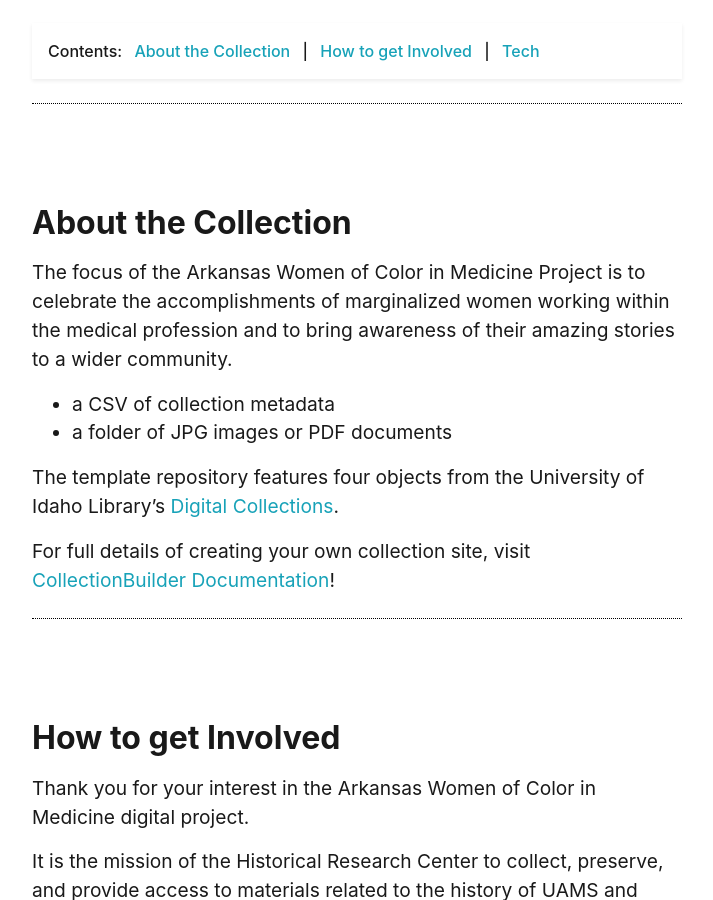
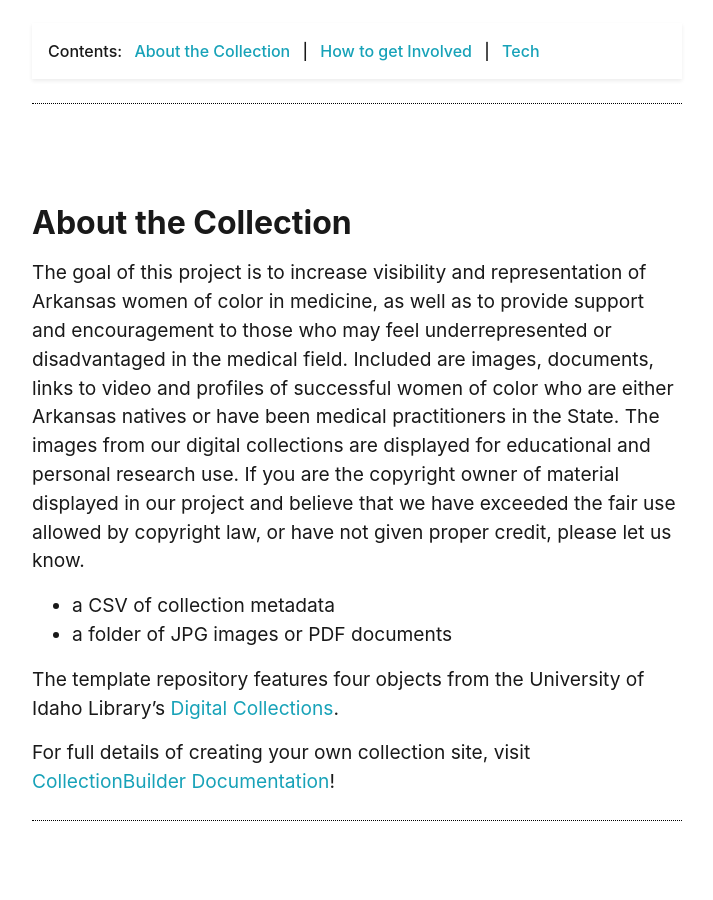
Before and after one commit to Starkad2/Wocim-GH2, a Jekyll site: the page built from pages/about.md, in a window 1280 px wide and 900 px high, scrolled down 387 px. Shown: the whole window, without its empty margins (283-996 px from the left). Built offline with Jekyll 4.4.1, drawn with Linux system fonts in a browser that asks for light colours.

Commit message:
Update about.md

```diff
--- a/pages/about.md
+++ b/pages/about.md
@@ -14,7 +14,9 @@ credits: true
 
 ## About the Collection
 
-The focus of the Arkansas Women of Color in Medicine Project is to celebrate the accomplishments of marginalized women working within the medical profession and to bring awareness of their amazing stories to a wider community.
+The goal of this project is to increase visibility and representation of Arkansas women of color in medicine, as well as to provide support and encouragement to those who may feel underrepresented or disadvantaged in the medical field.  Included are images, documents, links to video and profiles of successful women of color who are either Arkansas natives or have been medical practitioners in the State.
+The images from our digital collections are displayed for educational and personal research use. If you are the copyright owner of material displayed in our project and believe that we have exceeded the fair use allowed by copyright law, or have not given proper credit, please let us know.
+
 
 - a CSV of collection metadata
 - a folder of JPG images or PDF documents
```
